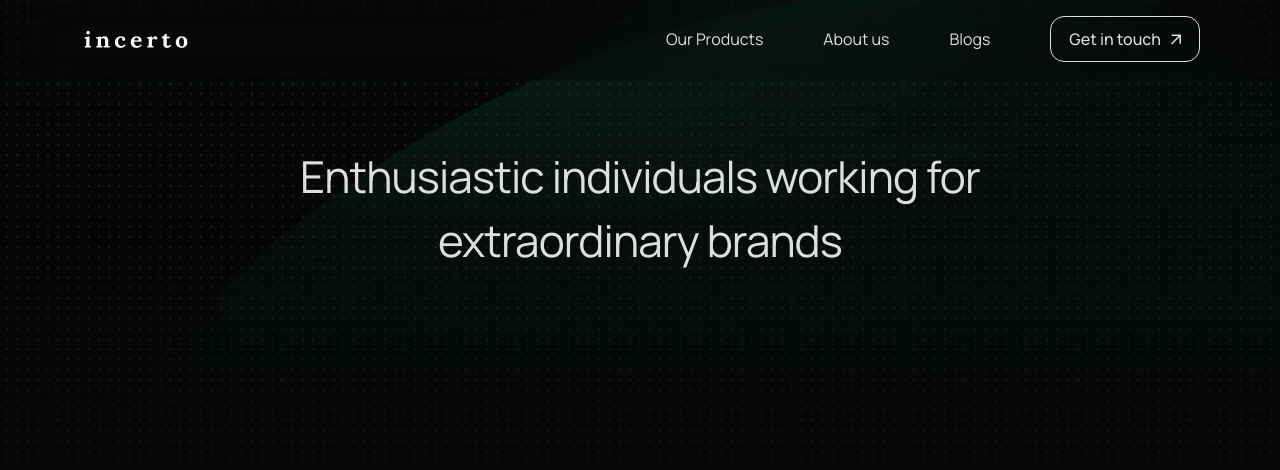
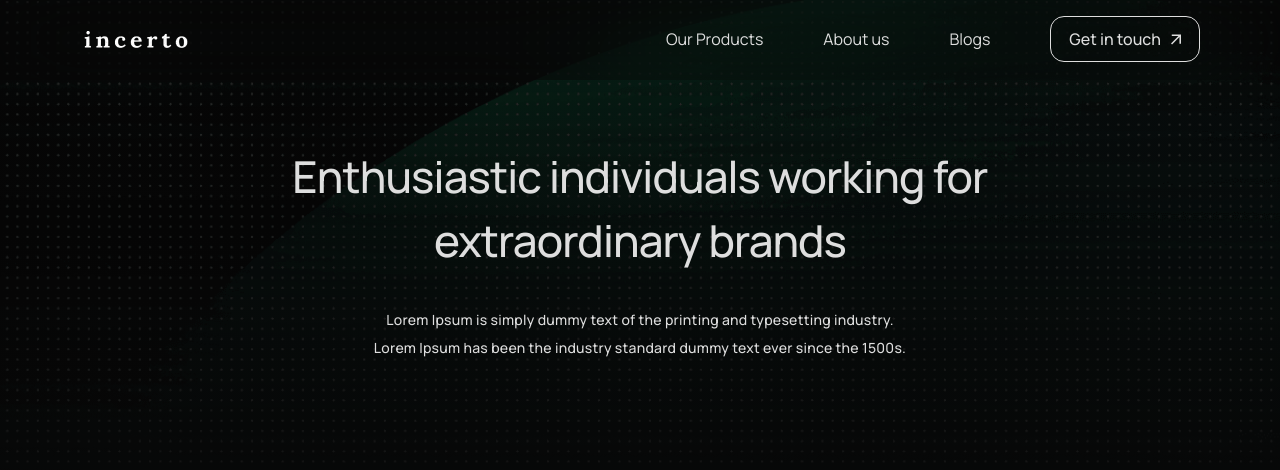
Before and after one commit to Incerto-Technologies/website, a Next.js app: page /about in a window 1280 px wide. Shown: the top 470 px of the page. Built offline with nearby package versions, Linux system fonts and the light colour scheme.

Commit message:
remove sub heading

```diff
--- a/src/components/modules/AboutHero.tsx
+++ b/src/components/modules/AboutHero.tsx
@@ -1,9 +1,14 @@
 export const AboutHero = () => {
   return (
     <section className="home-background min-h-screen pt-[144px] ">
-      <h1 className="text-center text-[44px] leading-[64px] tracking-tightest">
+      <h1 className="text-center text-[30px] font-medium leading-10 tracking-[-1.2px] md:text-[44px] md:leading-[64px] md:tracking-tightest">
         Enthusiastic individuals working for <br /> extraordinary brands
       </h1>
+      <p className="mt-[34px] text-center font-medium leading-7 tracking-[0.34px] md:text-sm md:leading-7 md:tracking-wide">
+        Lorem Ipsum is simply dummy text of the printing and typesetting
+        industry. <br /> Lorem Ipsum has been the industry standard dummy text
+        ever since the 1500s.
+      </p>
     </section>
   );
 };
```
